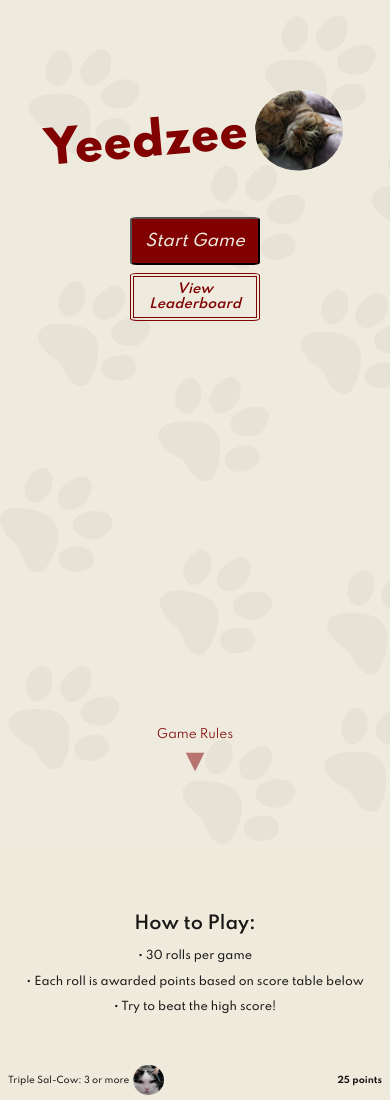
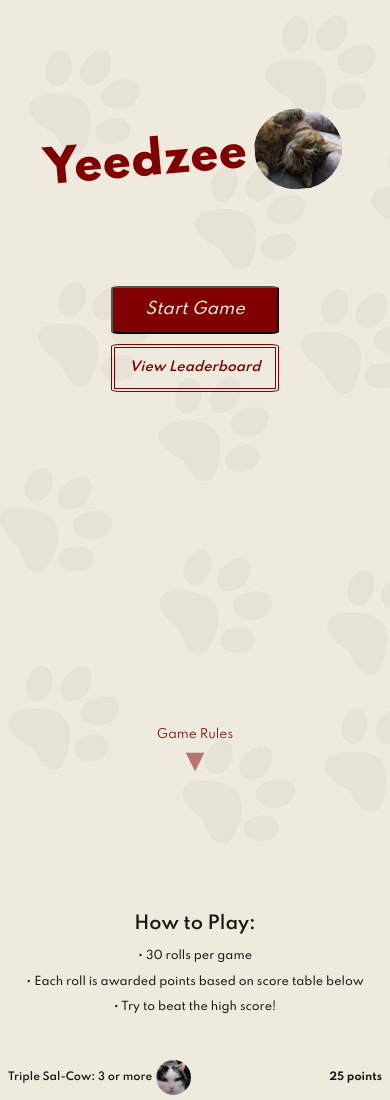
Before and after one commit to ndconnolly/yeedzee, a plain HTML site: page index.html in a window 390 px wide. Shown: the top 1100 px of the page. Drawn offline with Linux system fonts and the light colour scheme.

Commit message:
changed font sizes on mobile

```diff
--- a/styles.css
+++ b/styles.css
@@ -358,7 +358,7 @@ footer {
     border-radius: 5%;
 }
 
-@media screen and (max-width: 770px) {
+@media screen and (max-width: 1024px) {
     .container {
         flex-direction: column;
         position: relative;
@@ -367,7 +367,7 @@ footer {
     #logo {
         font-size: 3.2rem;
         padding-left: 1%;
-        padding-top: 5%;
+        margin-top: 18%;
     }
     #logo-img {
         width: 5.5rem;
@@ -380,13 +380,19 @@ footer {
         position: relative;
         height: 95vh;
     }
-    .start-button, .roll-button {
-        width: 35%;
+    .start-button {
+        width: 45%;
         height: 3rem;
         font-size: 1rem;
+        margin-top: 50;
+        margin-bottom: 10;
+    }
+    .roll-button {
+        width: 40%;
+        height: 3rem;
     }
     .hs-button {
-        width: 35%;
+        width: 45%;
         height: 3rem;
         font-size: .8rem;
     }
@@ -406,7 +412,7 @@ footer {
         font-size: 1.1rem;
     }
     .scores img {
-        width: 1.9rem;
+        width: 2.2rem;
     }
     .highlight {
         display: flex;
@@ -429,12 +435,14 @@ footer {
     }
     .score-name {
         display: flex;
-        font-size: .55rem;
+        font-size: .65rem;
+        font-weight: 600;
     }
 
     .point-value {
         display: flex;
-        font-size: .55rem;
+        font-size: .65rem;
+        font-weight: 700;
     }
     .scores {
         display: flex;
@@ -444,11 +452,12 @@ footer {
         width: 100%;
     }
     .leader-button {
-        width: 35%;
+        width: 45%;
         font-size: .85rem;
+        margin-top: 2%;
     }
     #username {
-        width: 35%;
+        width: 45%;
         font-size: .7rem;
         height: 1.5rem;
         padding: 0;
@@ -536,13 +545,13 @@ footer {
 @media screen and (max-height: 720px) {
     .rules-link {
         font-size: .65rem;
-        bottom: 35;
+        bottom: 25;
         padding: 0;
     }
     .down-arrow {
         align-self: center;
         opacity: .5;
-        bottom: 35;
+        bottom: 25;
         padding: 0;
     }
     .leader-button, .hs-button {
```
